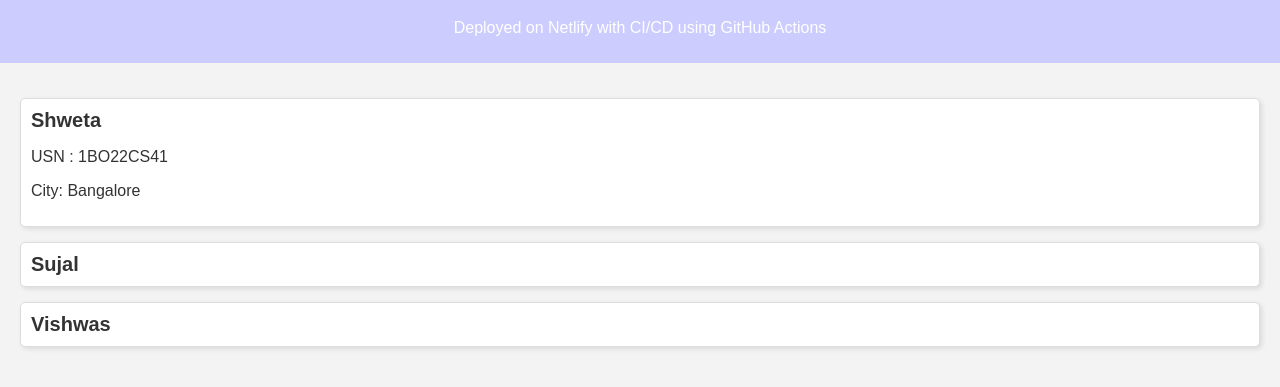
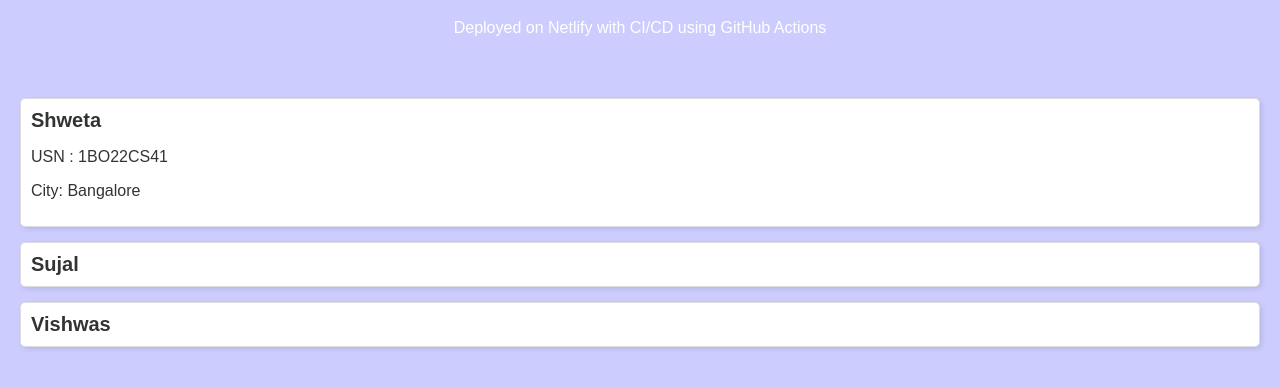
Before and after one commit to Akanksha1901-s/devopsproject, a plain HTML site: page index.html in a window 1280 px wide. Shown: the part 71-458 px from the top of the page. Drawn offline with Linux system fonts and the light colour scheme.

Commit message:
Update index.html

```diff
--- a/index.html
+++ b/index.html
@@ -9,7 +9,7 @@
             font-family: Arial, sans-serif;
             margin: 0;
             padding: 0;
-            background-color: #f3f3f3;
+            background-color: #CCCCFF;
             color: #333;
         }
         header {
```
